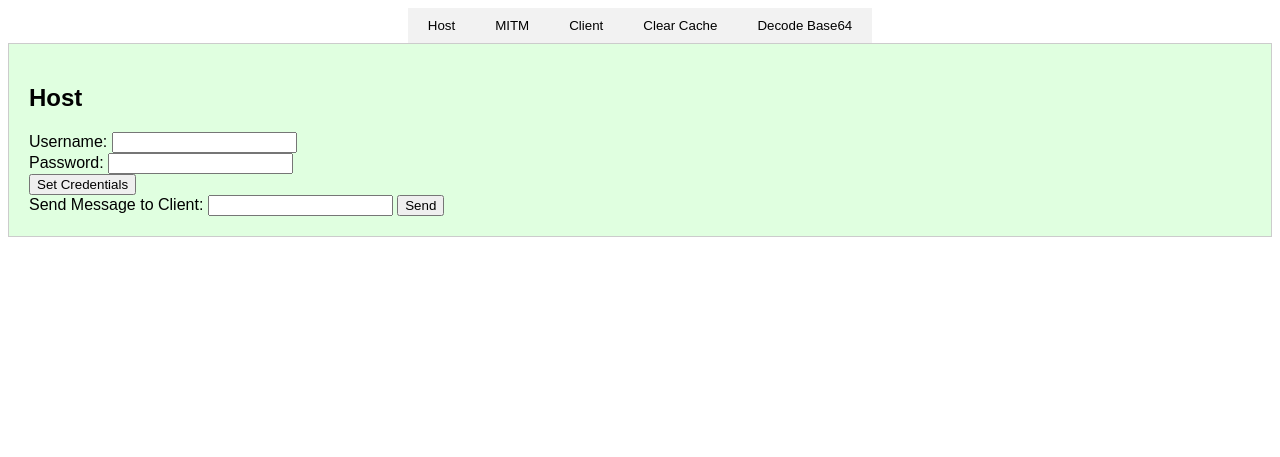
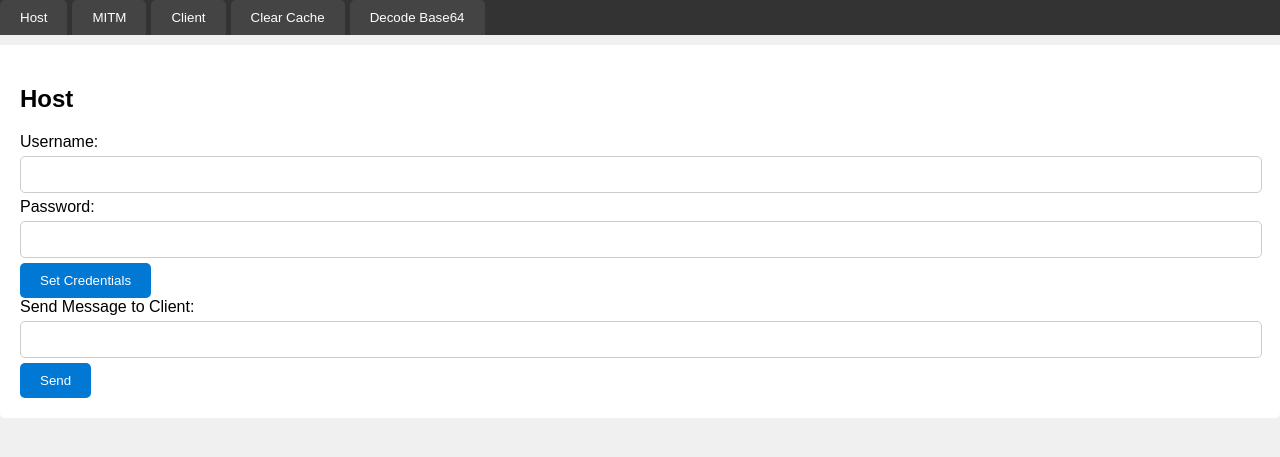
Before and after one commit to DevLenn/DevLenn.github.io, a PHP site: page / in a window 1280 px wide. Shown: the top 457 px of the page. Run offline with PHP 8.4, Linux system fonts and the light colour scheme.

Commit message:
Update style.css

```diff
--- a/MITM-Demo/style.css
+++ b/MITM-Demo/style.css
@@ -1,39 +1,60 @@
-/* style.css */
+/* In style.css */
 body {
     font-family: Arial, sans-serif;
+    background-color: #f0f0f0;
+    margin: 0;
+    padding: 0;
 }
 
 .tabs {
-    display: flex;
-    justify-content: center;
+    background-color: #333;
+    overflow: hidden;
+    margin-bottom: 10px;
 }
 
 .tablink {
-    background-color: #f2f2f2;
+    background-color: #444;
+    color: #fff;
+    border: none;
     padding: 10px 20px;
-    border: none;
     cursor: pointer;
-    transition: background-color 0.3s;
+    float: left;
+    border-radius: 5px 5px 0 0;
+    margin-right: 5px;
 }
 
 .tablink:hover {
-    background-color: #ddd;
+    background-color: #555;
 }
 
 .tabcontent {
     display: none;
     padding: 20px;
+    background-color: #fff;
+    border-radius: 0 0 5px 5px;
+}
+
+button {
+    background-color: #0078d4;
+    color: #fff;
+    border: none;
+    padding: 10px 20px;
+    cursor: pointer;
+    border-radius: 5px;
+}
+
+button:hover {
+    background-color: #005bb0;
+}
+
+input[type="text"], input[type="password"] {
+    width: calc(100% - 20px); /* 20px Abstand zur rechten Seite */
+    padding: 10px;
+    margin: 5px 0;
+    border-radius: 5px;
     border: 1px solid #ccc;
 }
 
-#Host {
-    background-color: #e0ffe0;
+input[type="text"]:disabled, input[type="password"]:disabled {
+    background-color: #eee;
 }
-
-#MITM {
-    background-color: #ffe0e0;
-}
-
-#Client {
-    background-color: #e0e0ff;
-}
```
